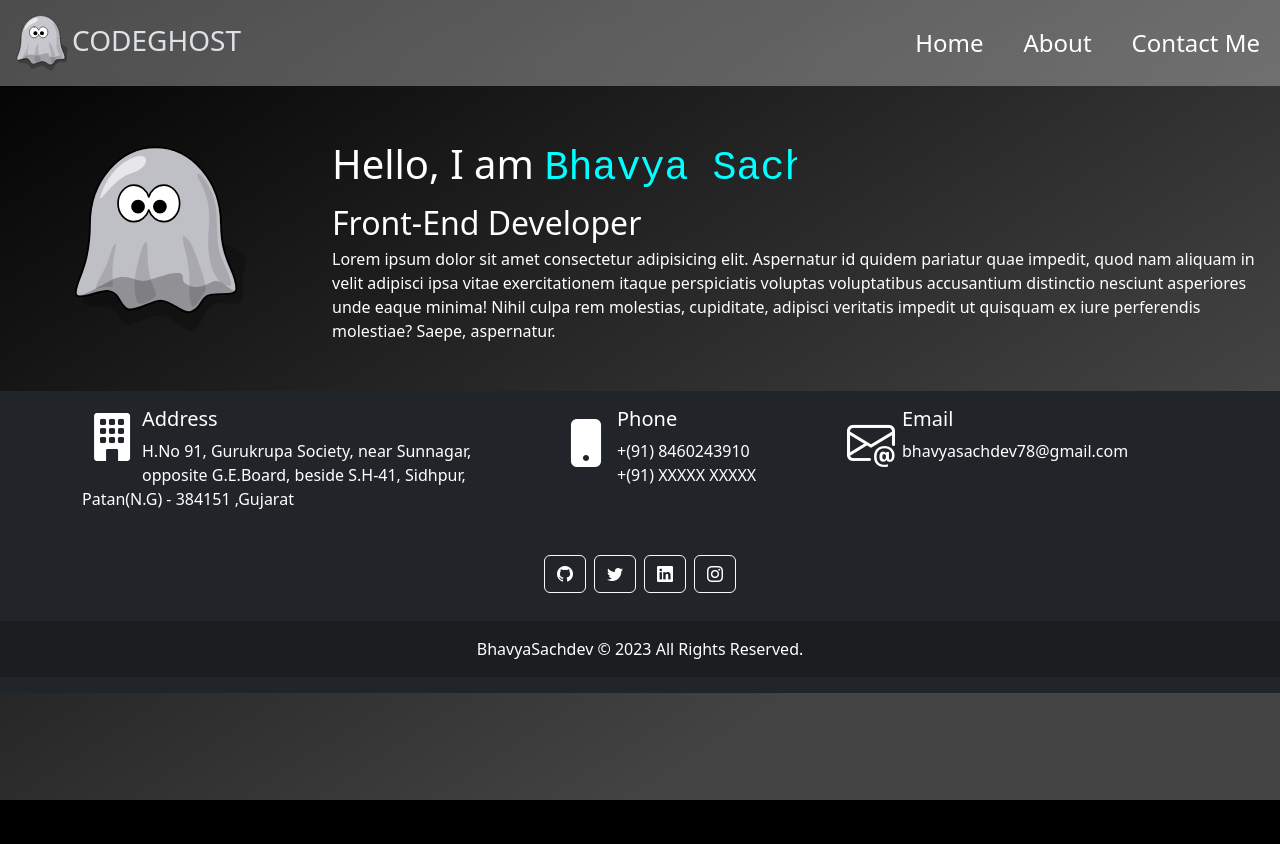
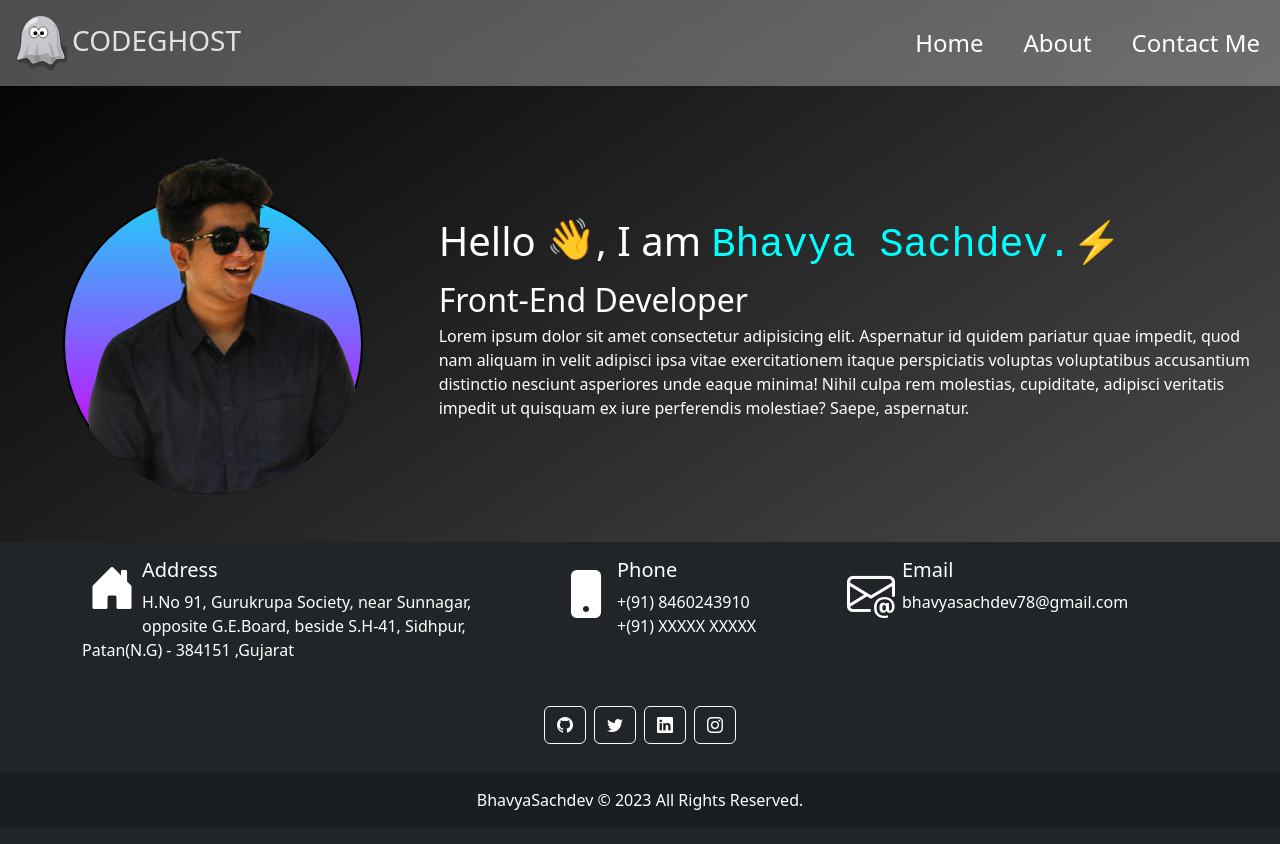
Before and after one commit to BhavyaSachdev/Bhavya-Portfolio_Website, an Angular app: page / in a window 1280 px wide. Before the commit the page ends 800 px from the top, so only its background shows below. Built offline with nearby package versions, Linux system fonts and the light colour scheme.

Commit message:
Landing Page Code Push

```diff
--- a/src/app/pages/landing-page/landing-page.component.html
+++ b/src/app/pages/landing-page/landing-page.component.html
@@ -1,10 +1,16 @@
 <div class="container-fluid py-5">
-    <div class="row row-gap-3 justify-content-center">
-        <div class="col-lg-3 col-sm-12 col-xs-12 align-self-center">
-                <div class="content d-flex justify-content-center"><img src="assets/images/phantomjs-svgrepo-com.svg" alt=""></div>
+    <div class="row row-gap-3 mh-100 justify-content-center">
+        <div class="col-lg-4 col-md-6 col-sm-12 col-xs-12 align-self-center">
+                <div class="content d-flex justify-content-center">
+                    <div class="profile_cont">
+                        <div class="profile_bg"></div>
+                        <img class="profile_img" src="assets/images/profileImage.png" alt="">
+                    </div>
+                </div>
+                <!-- <div class="content d-flex justify-content-center"><img src="assets/images/phantomjs-svgrepo-com.svg" alt=""></div> -->
         </div>
-        <div class="col-lg-9 col-sm-12 col-xs-12 align-self-center">
-             <span class="fs-1">Hello, I am </span><span class="fs-1 d-inline-flex name">Bhavya Sachdev.</span><br>
+        <div class="col-lg-8 col-md-6 col-sm-12 col-xs-12 align-self-center">
+             <span class="fs-1">Hello <span class="wave">👋</span>, I am </span><span class="fs-1 name">Bhavya Sachdev.&#9889;</span><br>
              <span class="fs-2">Front-End Developer</span><br>
              <span>Lorem ipsum dolor sit amet consectetur adipisicing elit. Aspernatur id quidem pariatur quae impedit, quod nam aliquam in velit adipisci ipsa vitae exercitationem itaque perspiciatis voluptas voluptatibus accusantium distinctio nesciunt asperiores unde eaque minima! Nihil culpa rem molestias, cupiditate, adipisci veritatis impedit ut quisquam ex iure perferendis molestiae? Saepe, aspernatur.</span>
         </div>
--- a/src/app/pages/landing-page/landing-page.component.scss
+++ b/src/app/pages/landing-page/landing-page.component.scss
@@ -9,29 +9,89 @@
     aspect-ratio: 1;
     background:hsl(0 0 100% / 0.1)
 }
-.content{
-    img{
-        width: 200px;
-        aspect-ratio: 1;
-    }
-}
+
 .name{
+    display: inline-flex;
     color: aqua;
-    // font-family: 'Poppins',sans-serif;
     font-family: monospace;
     overflow: hidden;
     white-space: nowrap;
     border-right:3px solid aqua;
     width: max-content;
-    animation: typing 3s steps(15) infinite,
+    animation: typing 3s steps(17) ,
     cursor .5s step-end infinite;
-    // letter-spacing: 1ch;
 }
 @keyframes typing {
     from{ width: 0; }
-    to { width:16ch; }
+    to { width:18ch; }
 }
 @keyframes cursor{
     from, to { border-color: transparent; }
     50% { border-color: aqua;}
 }
+
+@media screen and (max-width: 400px) {
+  .name { display: block; }
+}
+
+.wave {
+    animation-name: wave-animation;  /* Refers to the name of your @keyframes element below */
+    animation-duration: 2.5s;        /* Change to speed up or slow down */
+    animation-iteration-count: infinite;  /* Never stop waving :) */
+    transform-origin: 70% 70%;       /* Pivot around the bottom-left palm */
+    display: inline-block;
+    vertical-align: text-bottom;
+  }
+
+  @keyframes wave-animation {
+      0% { transform: rotate( 0.0deg) }
+     10% { transform: rotate(14.0deg) }  /* The following five values can be played with to make the waving more or less extreme */
+     20% { transform: rotate(-8.0deg) }
+     30% { transform: rotate(14.0deg) }
+     40% { transform: rotate(-4.0deg) }
+     50% { transform: rotate(10.0deg) }
+     60% { transform: rotate( 0.0deg) }  /* Reset for the last half to pause */
+    100% { transform: rotate( 0.0deg) }
+  }
+
+.content{
+    position: relative;
+}
+.profile_cont{
+    overflow: hidden;
+    width: 300px;
+    aspect-ratio: 1 / 1.2;
+    border-radius: 0 0 100vw 100vw;
+}
+
+.profile_bg{
+    position: absolute;
+    width: 300px;
+    bottom: 0;
+    aspect-ratio: 1;
+    background-color: #1fd1f9;
+    background-image: linear-gradient(180deg, #1fd1f9 0%, #b621fe 74%);
+    border: 2px solid black;
+    border-radius: 50%;
+}
+.profile_img{
+    position: relative;
+    right: 80px;
+    bottom: 40px;
+    transition: 0.3s ease-in-out;
+    animation: 1.5s riseUp ease-in-out;
+    cursor: pointer;
+}
+.profile_img:hover{
+    transform: scale(1.1)
+                translateY(-10px);
+}
+
+@keyframes riseUp{
+    from{
+        transform: translateY(100px);
+    }
+    to{
+        transform: translateY(-25px);
+    }
+}
--- a/src/app/sharedModules/footer/footer.component.html
+++ b/src/app/sharedModules/footer/footer.component.html
@@ -5,7 +5,7 @@
             <div class="col-lg-5 col-sm-12 col-xs-12">
               <div class="address-box clearfix">
                 <div class="add-icon d-flex justify-content-center align-items-center">
-                    <i class="bi bi-building-fill"></i>
+                    <i class="bi bi-house-door-fill"></i>
                 </div>
                 <div class="add-content">
                   <h5>Address</h5>
@@ -32,7 +32,7 @@
                 </div>
                 <div class="add-content">
                   <h5>Email</h5>
-                  <p> <a class="text-white" href="mailto:" style="text-decoration:none">bhavyasachdev78@gmail.com</a> </p>
+                  <p> <a class="text-white" href="mailto:bhavyasachdev78@gmail.com" style="text-decoration:none">bhavyasachdev78@gmail.com</a> </p>
                 </div>
               </div>
             </div>
```
Also changed, not shown: src/assets/images/profileImage.png (added).
